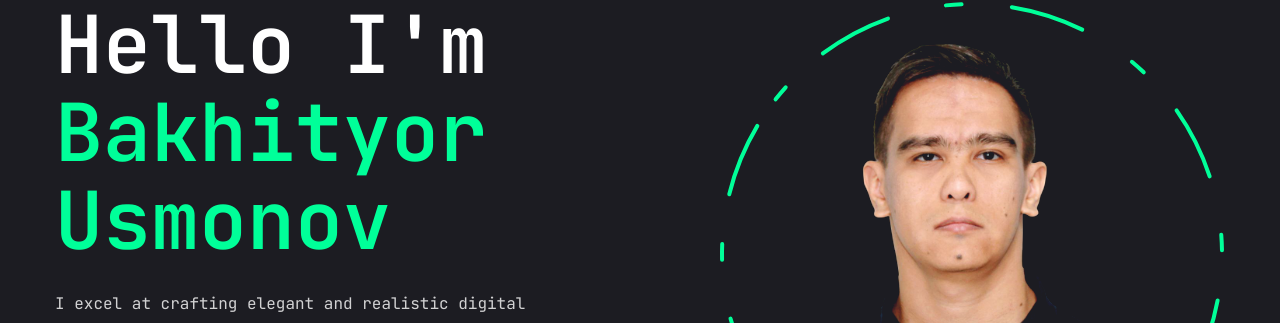
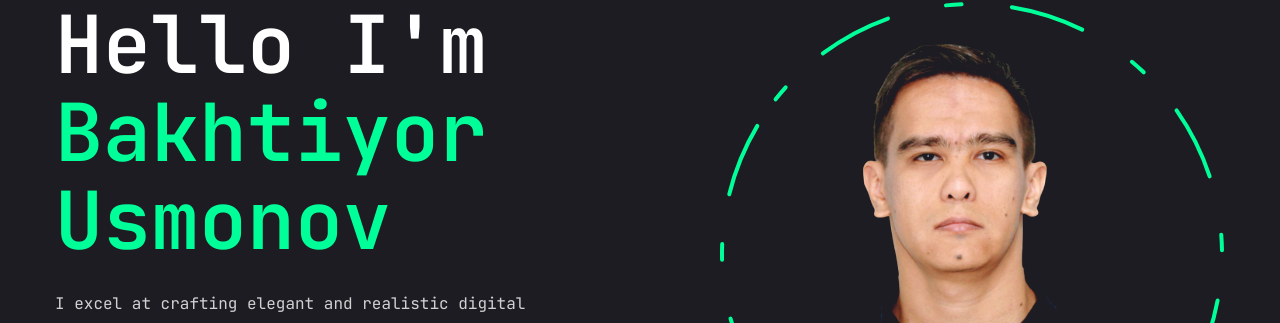
Before and after one commit to ogabek542/baxa_portfolio, a Next.js app: page / in a window 1280 px wide. Shown: the part 204-527 px from the top of the page. Built offline with nearby package versions, Linux system fonts and the light colour scheme.

Commit message:
addittion

```diff
--- a/app/page.jsx
+++ b/app/page.jsx
@@ -44,7 +44,7 @@ const Home = () => {
             <span className="text-xl">Exterior & Interior 3D Visualizer</span>
             <h1 className="h1 mb-6">
               Hello I'm <br />
-              <span className="text-accent">Bakhityor Usmonov</span>
+              <span className="text-accent">Bakhtiyor Usmonov</span>
             </h1>
             <p className="max-w-[500px] mb-9 text-white/80">
               I excel at crafting elegant and realistic digital visualizations,
--- a/package.json
+++ b/package.json
@@ -31,7 +31,7 @@
   "devDependencies": {
     "@types/node": "24.3.1",
     "@types/react": "18.3.24",
-    "eslint": "^9.36.0",
+    "eslint": "^8.57.1",
     "eslint-config-next": "14.2.4",
     "postcss": "^8",
     "tailwindcss": "^3.4.1"
```
Also changed, not shown: 1 other file (tests, documents, lock files or other folders).
